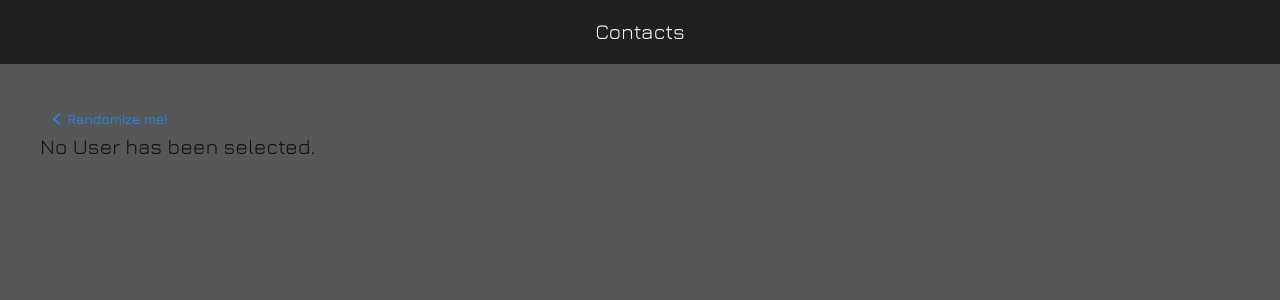
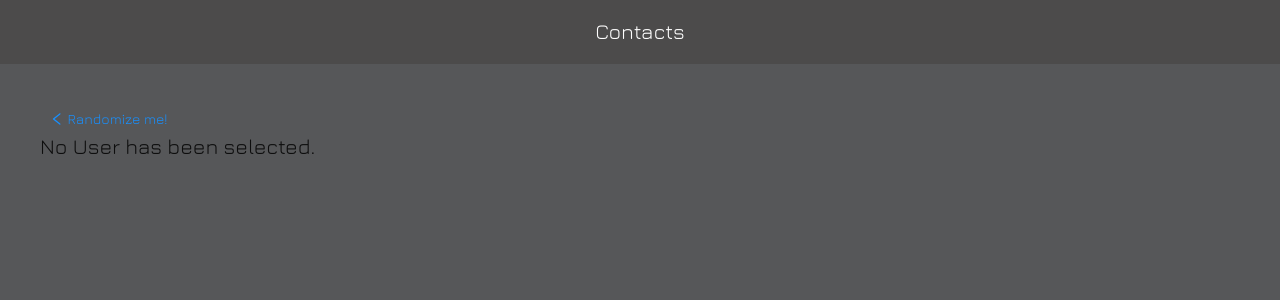
Before and after one commit to RomanDrevo/random-contacts, a React (Create React App) app: page /users/1 in a window 1280 px wide. Shown: the top 300 px of the page. Built offline with nearby package versions, Linux system fonts and the light colour scheme; no server answers.

Commit message:
minor UI fixes

```diff
--- a/src/css/Colors.scss
+++ b/src/css/Colors.scss
@@ -1,6 +1,6 @@
 $green: rgba(1, 252, 173, .65);
 $white: #fff;
-$black: #202020;
+$black: #4c4b4b;
 $gray: #7f7f7f;
 $login-btn: #00FFC4;
 $grey: #565759;
```
